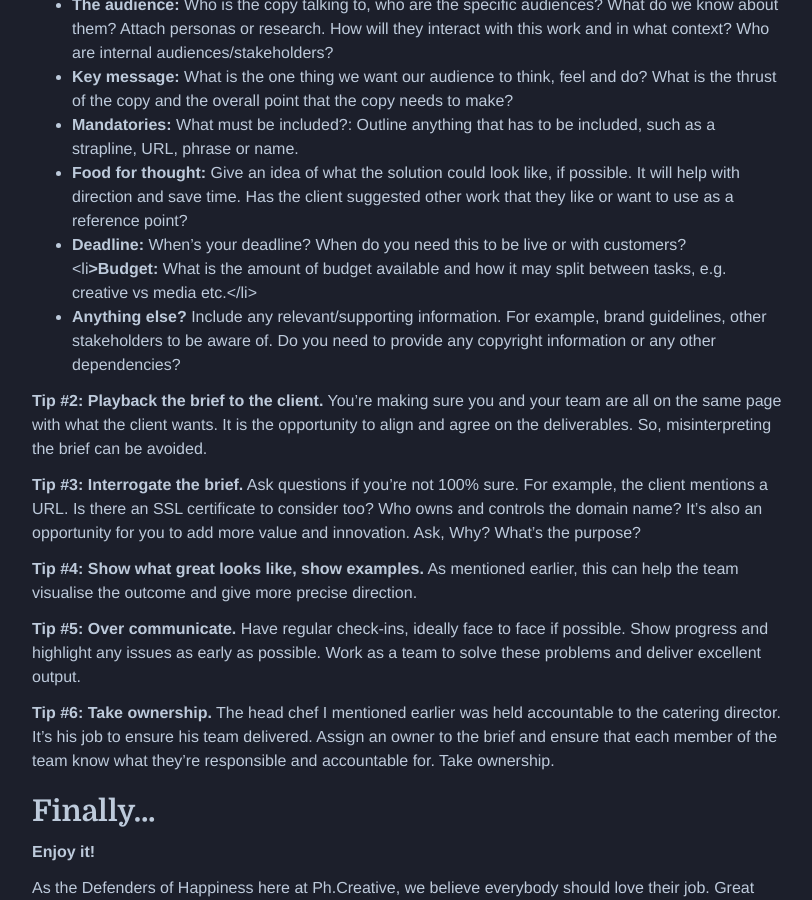
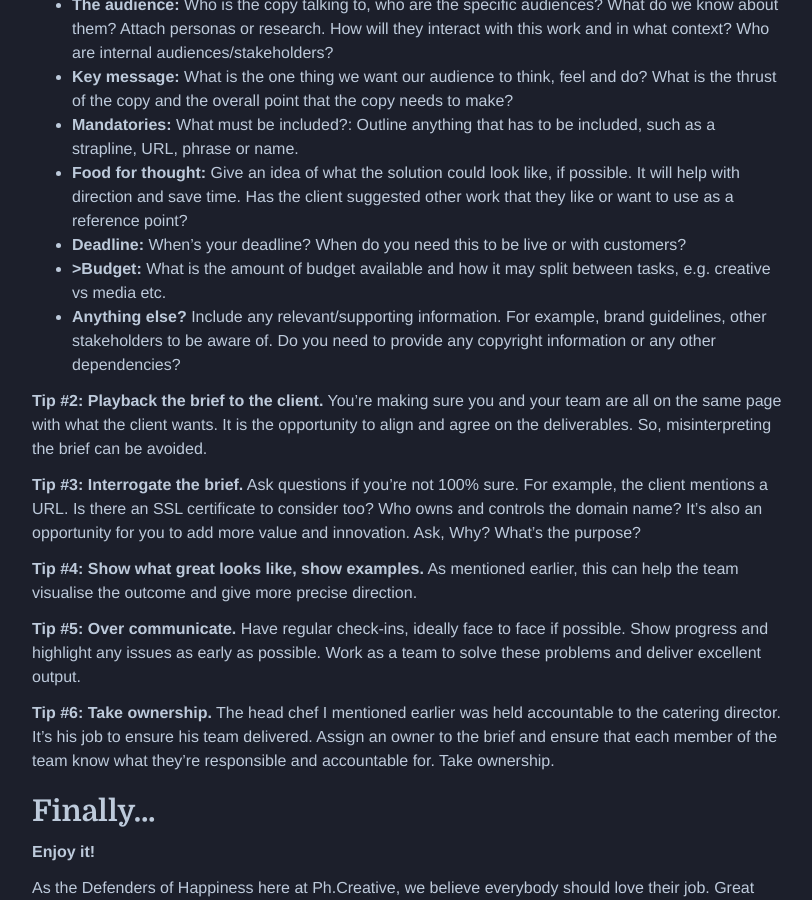
Before and after one commit to iamjimtaylor/iamjimtaylor, a Jekyll site: the page built from _posts/2019-03-14-how-to-improve-getting-a-project-right-first-time.md, in a window 1280 px wide and 900 px high, scrolled down 3098 px. Shown: the whole window, without its empty margins (233-1045 px from the left). Built offline with Jekyll 4.4.1, drawn with Linux system fonts in a browser that asks for light colours; comment, search, counter and statistics services are not loaded.

Commit message:
Update 2019-03-14-how-to-improve-getting-a-project-right-first-time.md
remove LIs

```diff
--- a/_posts/2019-03-14-how-to-improve-getting-a-project-right-first-time.md
+++ b/_posts/2019-03-14-how-to-improve-getting-a-project-right-first-time.md
@@ -68,18 +68,16 @@ To summarise, here are some tips on how to improve getting a project right the f
 
 ### This example covers creative and copy:
 
-<ul>
-  <li><strong>Background:</strong> Briefly introduce the client, what they do and the details of the project that the work will be part of. Explain the context of this project, from a business or marketing POV - why are we doing it? What problem or opportunity are we trying to solve? Is there any other campaign activity we need to know about?</li>
-  <li><strong>Objectives:</strong> What does the work need to achieve by when to whom? Explain any key challenges/opportunities surrounding the project. What must be communicated? How will success be measured? Clicks? Downloads? Enquiries? Applications?</li>
-  <li><strong>Deliverables:</strong> What needs to be delivered? Give as much detail as possible, clearly and concisely. Use bullet points to add clarity.  Name the assets and channels. Social? Web? Print? Video? Is there a specific tone of voice/style to be used?</li>
-  <li><strong>The audience:</strong> Who is the copy talking to, who are the specific audiences? What do we know about them? Attach personas or research. How will they interact with this work and in what context? Who are internal audiences/stakeholders?</li>
-  <li><strong>Key message:</strong> What is the one thing we want our audience to think, feel and do? What is the thrust of the copy and the overall point that the copy needs to make?</li>
-  <li><strong>Mandatories:</strong> What must be included?: Outline anything that has to be included, such as a strapline, URL, phrase or name.</li>
-  <li><strong>Food for thought:</strong> Give an idea of what the solution could look like, if possible. It will help with direction and save time. Has the client suggested other work that they like or want to use as a reference point?</li>
-  <li><strong>Deadline:</strong> When’s your deadline? When do you need this to be live or with customers?</li>
-  <li<strong>>Budget:</strong> What is the amount of budget available and how it may split between tasks, e.g. creative vs media etc.</li>
-  <li><strong>Anything else?</strong> Include any relevant/supporting information. For example, brand guidelines, other stakeholders to be aware of. Do you need to provide any copyright information or any other dependencies?</li>
-</ul>
+- <strong>Background:</strong> Briefly introduce the client, what they do and the details of the project that the work will be part of. Explain the context of this project, from a business or marketing POV - why are we doing it? What problem or opportunity are we trying to solve? Is there any other campaign activity we need to know about?
+- <strong>Objectives:</strong> What does the work need to achieve by when to whom? Explain any key challenges/opportunities surrounding the project. What must be communicated? How will success be measured? Clicks? Downloads? Enquiries? Applications?
+- <strong>Deliverables:</strong> What needs to be delivered? Give as much detail as possible, clearly and concisely. Use bullet points to add clarity.  Name the assets and channels. Social? Web? Print? Video? Is there a specific tone of voice/style to be used?
+- <strong>The audience:</strong> Who is the copy talking to, who are the specific audiences? What do we know about them? Attach personas or research. How will they interact with this work and in what context? Who are internal audiences/stakeholders?
+- <strong>Key message:</strong> What is the one thing we want our audience to think, feel and do? What is the thrust of the copy and the overall point that the copy needs to make?
+- <strong>Mandatories:</strong> What must be included?: Outline anything that has to be included, such as a strapline, URL, phrase or name.
+- <strong>Food for thought:</strong> Give an idea of what the solution could look like, if possible. It will help with direction and save time. Has the client suggested other work that they like or want to use as a reference point?
+- <strong>Deadline:</strong> When’s your deadline? When do you need this to be live or with customers?
+- <strong>>Budget:</strong> What is the amount of budget available and how it may split between tasks, e.g. creative vs media etc.
+- <strong>Anything else?</strong> Include any relevant/supporting information. For example, brand guidelines, other stakeholders to be aware of. Do you need to provide any copyright information or any other dependencies?
 
 <strong>Tip #2: Playback the brief to the client.</strong> You’re making sure you and your team are all on the same page with what the client wants. It is the opportunity to align and agree on the deliverables. So, misinterpreting the brief can be avoided.
 
```
